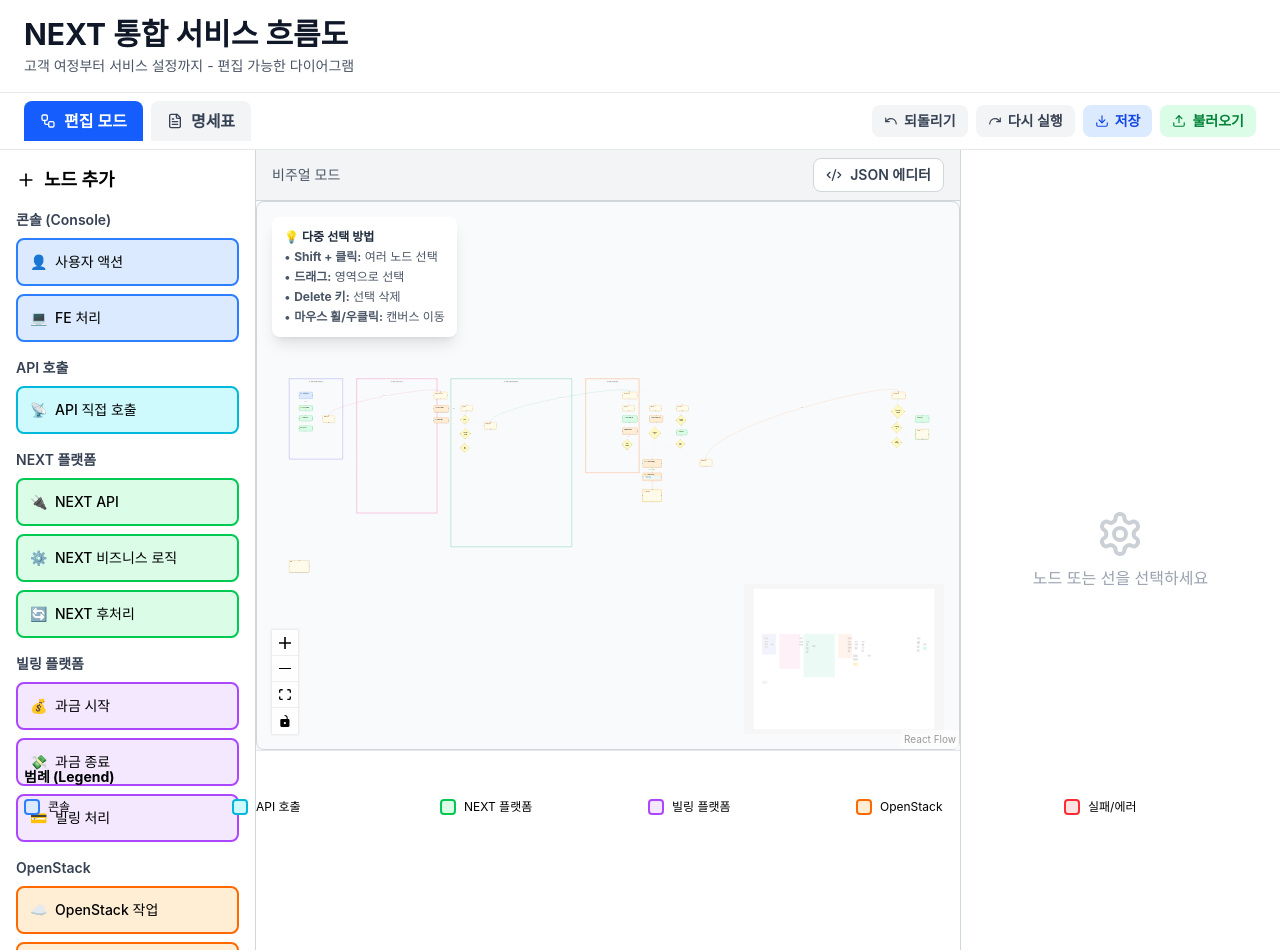
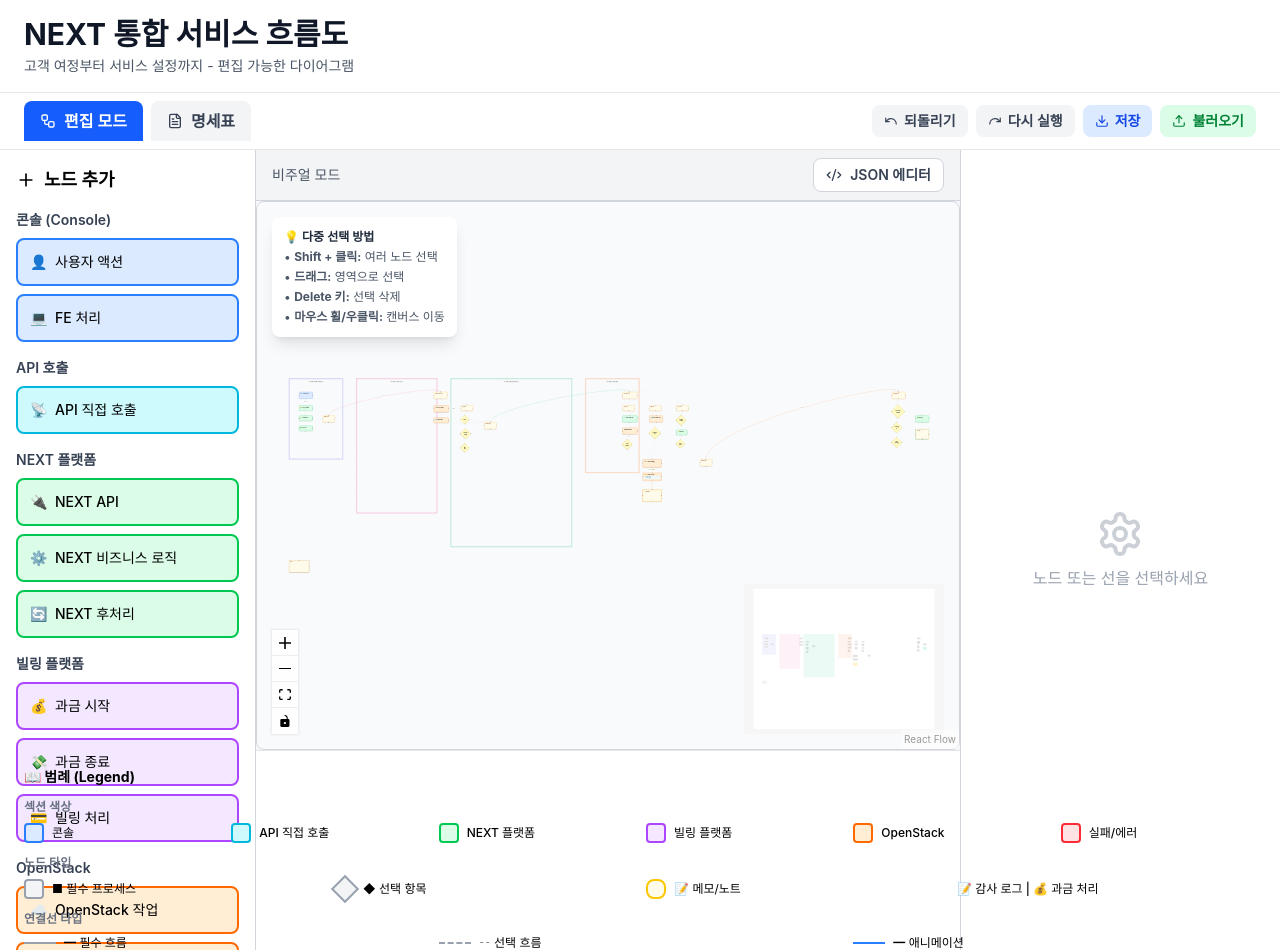
Before and after one commit to Choimoob/next_ktcloud, a React (Vite) app: page / in a window 1280 px wide. Shown: the top 952 px of the page. Built offline with nearby package versions, Linux system fonts and the light colour scheme.

Commit message:
추가수정5

```diff
--- a/src/App.tsx
+++ b/src/App.tsx
@@ -320,31 +320,78 @@
       {activeTab === 'diagram' && (
         <div className="bg-white border-t border-gray-200 px-6 py-4">
           <div className="max-w-7xl mx-auto">
-            <h3 className="font-bold text-sm mb-3">범례 (Legend)</h3>
-            <div className="grid grid-cols-2 md:grid-cols-3 lg:grid-cols-6 gap-4">
+            <h3 className="font-bold text-sm mb-3">📖 범례 (Legend)</h3>
+            <div className="space-y-3">
+              {/* Section Colors */}
+              <div>
+                <p className="text-xs font-semibold text-gray-500 mb-2">섹션 색상</p>
+                <div className="grid grid-cols-2 md:grid-cols-3 lg:grid-cols-6 gap-3">
                   <div className="flex items-center gap-2">
-                <div className="w-4 h-4 rounded bg-blue-100 border-2 border-blue-500" />
-                <span className="text-xs">콘솔</span>
+                    <div className="w-5 h-5 rounded bg-blue-100 border-2 border-blue-500" />
+                    <span className="text-xs font-medium">콘솔</span>
                   </div>
                   <div className="flex items-center gap-2">
-                <div className="w-4 h-4 rounded bg-cyan-100 border-2 border-cyan-500" />
-                <span className="text-xs">API 호출</span>
+                    <div className="w-5 h-5 rounded bg-cyan-100 border-2 border-cyan-500" />
+                    <span className="text-xs font-medium">API 직접 호출</span>
                   </div>
                   <div className="flex items-center gap-2">
-                <div className="w-4 h-4 rounded bg-green-100 border-2 border-green-500" />
-                <span className="text-xs">NEXT 플랫폼</span>
+                    <div className="w-5 h-5 rounded bg-green-100 border-2 border-green-500" />
+                    <span className="text-xs font-medium">NEXT 플랫폼</span>
                   </div>
                   <div className="flex items-center gap-2">
-                <div className="w-4 h-4 rounded bg-purple-100 border-2 border-purple-500" />
-                <span className="text-xs">빌링 플랫폼</span>
+                    <div className="w-5 h-5 rounded bg-purple-100 border-2 border-purple-500" />
+                    <span className="text-xs font-medium">빌링 플랫폼</span>
                   </div>
                   <div className="flex items-center gap-2">
-                <div className="w-4 h-4 rounded bg-orange-100 border-2 border-orange-500" />
-                <span className="text-xs">OpenStack</span>
+                    <div className="w-5 h-5 rounded bg-orange-100 border-2 border-orange-500" />
+                    <span className="text-xs font-medium">OpenStack</span>
                   </div>
                   <div className="flex items-center gap-2">
-                <div className="w-4 h-4 rounded bg-red-100 border-2 border-red-500" />
-                <span className="text-xs">실패/에러</span>
+                    <div className="w-5 h-5 rounded bg-red-100 border-2 border-red-500" />
+                    <span className="text-xs font-medium">실패/에러</span>
+                  </div>
+                </div>
+              </div>
+
+              {/* Node Types */}
+              <div>
+                <p className="text-xs font-semibold text-gray-500 mb-2">노드 타입</p>
+                <div className="grid grid-cols-2 md:grid-cols-4 gap-3">
+                  <div className="flex items-center gap-2">
+                    <div className="w-5 h-5 rounded bg-gray-100 border-2 border-gray-400" />
+                    <span className="text-xs">■ 필수 프로세스</span>
+                  </div>
+                  <div className="flex items-center gap-2">
+                    <div className="w-5 h-5 bg-gray-100 border-2 border-gray-400" style={{ transform: 'rotate(45deg)' }} />
+                    <span className="text-xs">◆ 선택 항목</span>
+                  </div>
+                  <div className="flex items-center gap-2">
+                    <div className="w-5 h-5 rounded-lg bg-yellow-50 border-2 border-yellow-400" />
+                    <span className="text-xs">📝 메모/노트</span>
+                  </div>
+                  <div className="flex items-center gap-2">
+                    <span className="text-xs font-medium">📝 감사 로그 | 💰 과금 처리</span>
+                  </div>
+                </div>
+              </div>
+
+              {/* Edge Types */}
+              <div>
+                <p className="text-xs font-semibold text-gray-500 mb-2">연결선 타입</p>
+                <div className="grid grid-cols-2 md:grid-cols-3 gap-3">
+                  <div className="flex items-center gap-2">
+                    <div className="w-8 h-0.5 bg-gray-400" />
+                    <span className="text-xs">━ 필수 흐름</span>
+                  </div>
+                  <div className="flex items-center gap-2">
+                    <div className="w-8 h-0.5 border-t-2 border-dashed border-gray-400" />
+                    <span className="text-xs">╌ 선택 흐름</span>
+                  </div>
+                  <div className="flex items-center gap-2">
+                    <div className="w-8 h-0.5 bg-blue-500" />
+                    <span className="text-xs">━ 애니메이션</span>
+                  </div>
+                </div>
               </div>
             </div>
           </div>
```
Also changed, not shown: 1 other file (tests, documents, lock files or other folders). Lines whose indentation alone changed are shown as unchanged.
